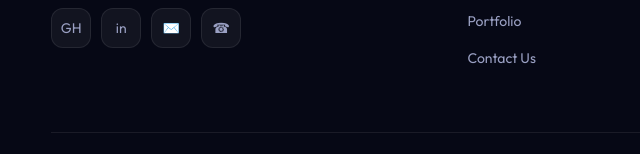
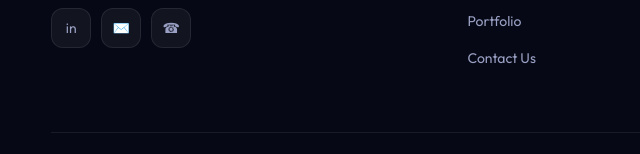
Before and after one commit to swiftkidoo/Swiftkid-Tech-Global, a plain HTML site: page index.html in a window 1280 px wide. Shown: the part 2267-2421 px from the top of the page, 0-640 px from the left. Drawn offline with Linux system fonts and the light colour scheme.

Commit message:
Update index.html

```diff
--- a/index.html
+++ b/index.html
@@ -141,7 +141,6 @@
         <a class="logo" href="index.html"><div class="logo-mark"><img src="logo-icon.webp" alt="Swiftkid Tech Global Link"></div><span>Swiftkid Tech <b>Global Link</b></span></a>
         <p>Professional web developer studio crafting fast, beautiful, conversion-focused websites. Frontend expertise that turns Figma into flawless code.</p>
         <div class="socials">
-          <a href="https://github.com" target="_blank">GH</a>
           <a href="https://www.linkedin.com/in/adeniyi-adeniran-6919631b5/" target="_blank">in</a>
           <a href="#" class="email-link email-icon" data-user="mandiblesolution" data-domain="gmail.com" title="Email us">✉️</a>
           <a href="tel:+2347036251901">☎</a>
```
